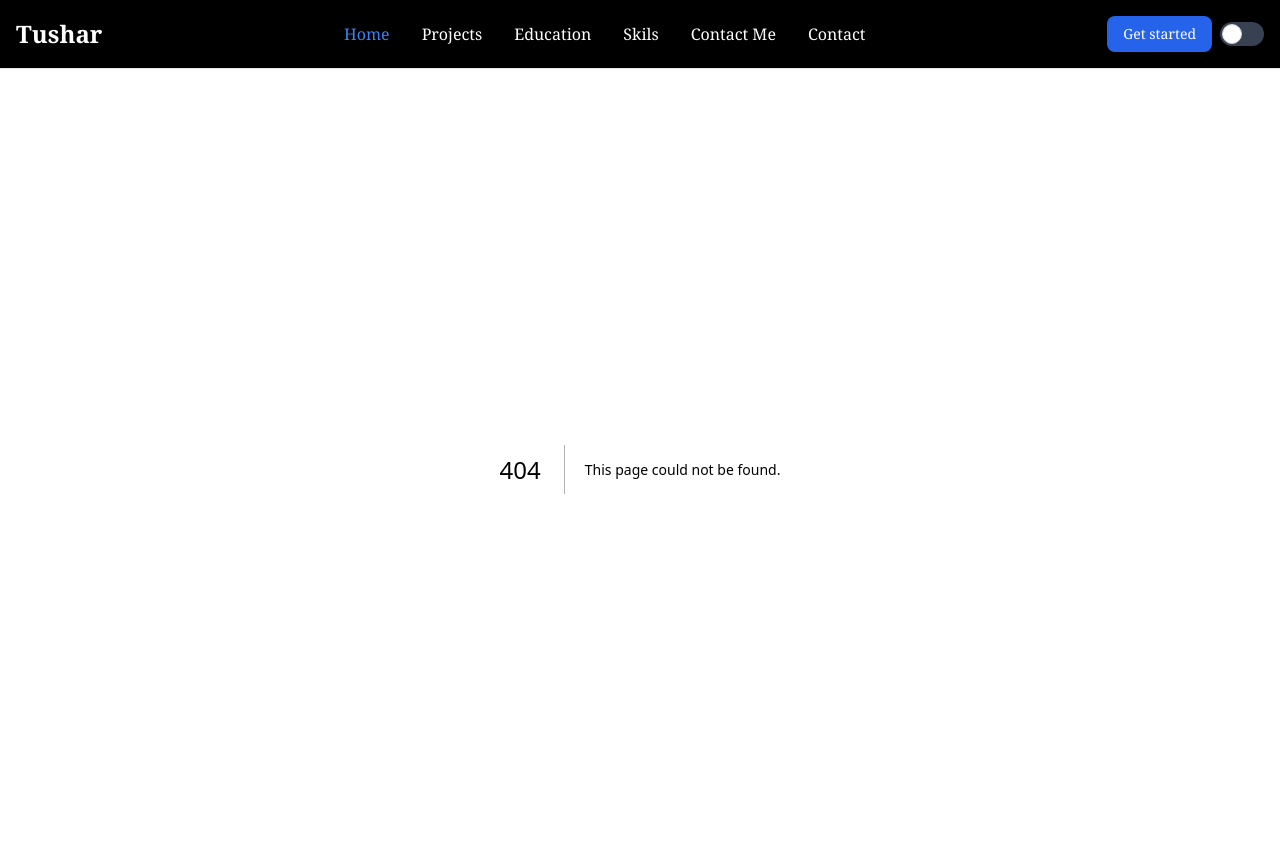
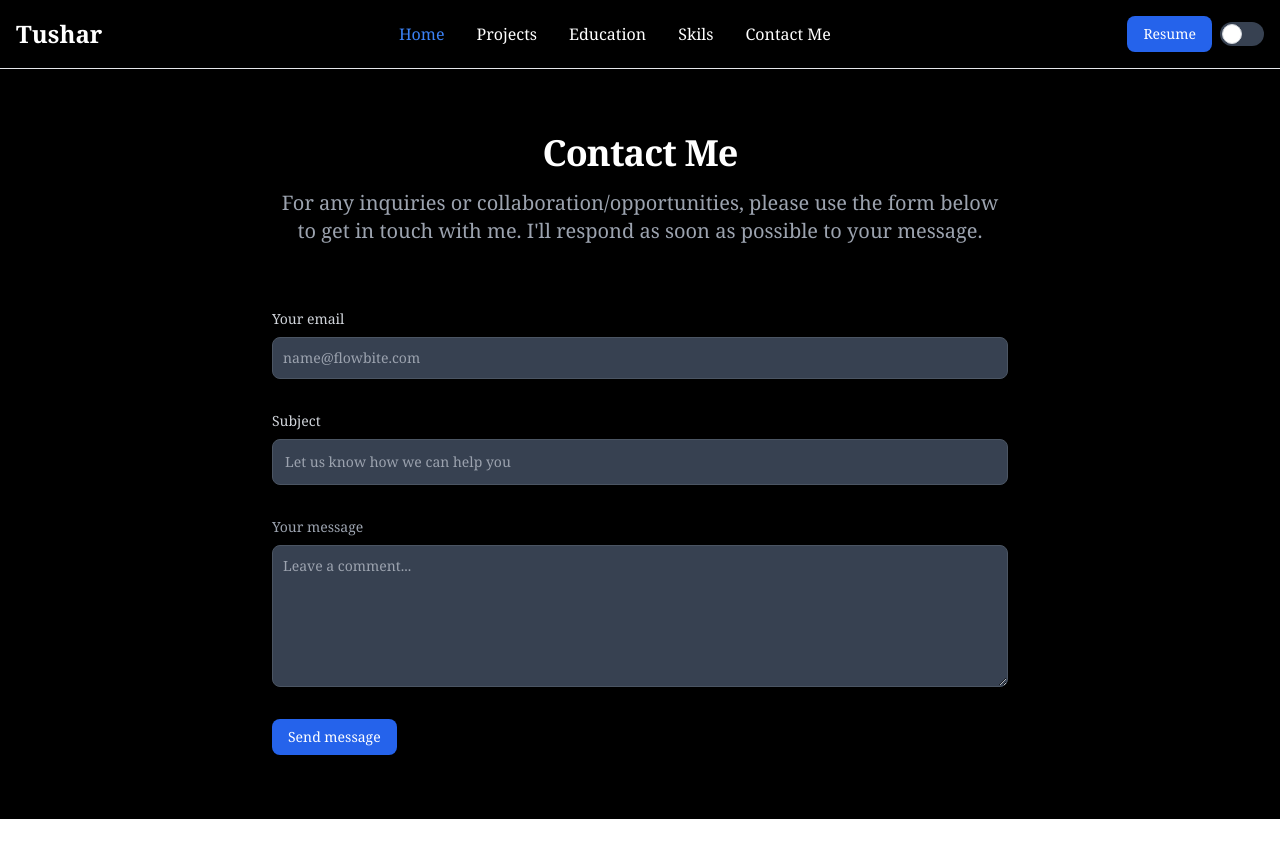
Before and after one commit to Tusharjamdade/portfolio-frontend, a Next.js app: page /contactme in a window 1280 px wide. Before the commit this address had no page. Shown: the top 858 px of the page. After the commit the page ends 819 px from the top, so only its background shows below. Built offline with nearby package versions, Linux system fonts and the light colour scheme.

Commit message:
Starting Backend

```diff
--- /dev/null
+++ b/app/contactme/page.tsx
@@ -0,0 +1,27 @@
+import { useRouter } from 'next/navigation'
+export default function page() {
+  return (
+    <section className="bg-white dark:bg-black">
+  <div className="py-8 lg:py-16 px-4 mx-auto max-w-screen-md">
+      <h2 className="mb-4 text-4xl tracking-tight font-extrabold text-center text-gray-900 dark:text-white">Contact Me</h2>
+      <p className="mb-8 lg:mb-16 font-light text-center text-gray-500 dark:text-gray-400 sm:text-xl">For any inquiries or collaboration/opportunities, please use the form below to get in touch with me. I&apos;ll respond as soon as possible to your message.</p>
+      <form className="space-y-8">
+          <div>
+              <label htmlFor="email" className="block mb-2 text-sm font-medium text-gray-900 dark:text-gray-300">Your email</label>
+              <input type="email" id="email" className="shadow-sm bg-gray-50 border border-gray-300 text-gray-900 text-sm rounded-lg focus:ring-primary-500 focus:border-primary-500 block w-full p-2.5 dark:bg-gray-700 dark:border-gray-600 dark:placeholder-gray-400 dark:text-white dark:focus:ring-primary-500 dark:focus:border-primary-500 dark:shadow-sm-light" placeholder="name@flowbite.com" required/>
+          </div>
+          <div>
+              <label htmlFor="subject" className="block mb-2 text-sm font-medium text-gray-900 dark:text-gray-300">Subject</label>
+              <input type="text" id="subject" className="block p-3 w-full text-sm text-gray-900 bg-gray-50 rounded-lg border border-gray-300 shadow-sm focus:ring-primary-500 focus:border-primary-500 dark:bg-gray-700 dark:border-gray-600 dark:placeholder-gray-400 dark:text-white dark:focus:ring-primary-500 dark:focus:border-primary-500 dark:shadow-sm-light" placeholder="Let us know how we can help you" required/>
+          </div>
+          <div className="sm:col-span-2">
+              <label htmlFor="message" className="block mb-2 text-sm font-medium text-gray-900 dark:text-gray-400">Your message</label>
+              <textarea id="message" rows={6} className="block p-2.5 w-full text-sm text-gray-900 bg-gray-50 rounded-lg shadow-sm border border-gray-300 focus:ring-primary-500 focus:border-primary-500 dark:bg-gray-700 dark:border-gray-600 dark:placeholder-gray-400 dark:text-white dark:focus:ring-primary-500 dark:focus:border-primary-500" placeholder="Leave a comment..."></textarea>
+          </div>
+          <button type="button" className="mr-2 text-white bg-blue-700 hover:bg-blue-800 focus:ring-4 focus:outline-none focus:ring-blue-300 font-medium rounded-lg text-sm px-4 py-2 text-center dark:bg-blue-600 dark:hover:bg-blue-700 dark:focus:ring-blue-800">Send message</button>
+
+      </form>
+  </div>
+</section>
+  )
+}
--- a/components/Education.tsx
+++ b/components/Education.tsx
@@ -13,7 +13,7 @@ export default function Education() {
             </span>
             <h3 className="flex items-center mb-1 text-lg font-semibold text-gray-900 dark:text-white">10th ~Tuljamata English Mdium School, Tuljapur</h3>
             <time className="block mb-2 text-sm font-normal leading-none text-gray-400 dark:text-gray-500">March, 2021</time>
-            <p className="mb-4 text-base font-normal text-gray-500 dark:text-gray-400">Get access to over 20+ pages including a dashboard layout, charts, kanban board, calendar, and pre-order E-commerce & Marketing pages.</p>
+            <p className="mb-4 text-base font-normal text-gray-500 dark:text-gray-400">I completed my 10th grade at Tuljamata English Medium School, Tuljapur, achieving a grade of 81.60%..</p>
         </li>
         <li className="mb-10 ms-6">
         <span className="absolute flex items-center justify-center w-6 h-6 bg-white rounded-full -start-3 ring-8 ring-white dark:ring-gray-900 dark:bg-black">
@@ -21,15 +21,15 @@ export default function Education() {
             </span>
             <h3 className="mb-1 text-lg font-semibold text-gray-900 dark:text-white">Diploma ~JSPMs RSCOE, Tathawade, Pune</h3>
             <time className="block mb-2 text-sm font-normal leading-none text-gray-400 dark:text-gray-500">June, 2024</time>
-            <p className="text-base font-normal text-gray-500 dark:text-gray-400">All of the pages and components are first designed in Figma and we keep a parity between the two versions even as we update the project.</p>
+            <p className="text-base font-normal text-gray-500 dark:text-gray-400">I completed my diploma from JSPM Rajarshi Shahu College of Engineering, Tathawade, Pune, with a grade of 88.40%.</p>
         </li>
         <li className="ms-6">
         <span className="absolute flex items-center justify-center w-6 h-6 bg-white rounded-full -start-3 ring-8 ring-white dark:ring-gray-900 dark:bg-black">
         <svg xmlns="http://www.w3.org/2000/svg" className=" dark:text-white fill-current" viewBox="0 0 640 512"><path d="M320 32c-8.1 0-16.1 1.4-23.7 4.1L15.8 137.4C6.3 140.9 0 149.9 0 160s6.3 19.1 15.8 22.6l57.9 20.9C57.3 229.3 48 259.8 48 291.9l0 28.1c0 28.4-10.8 57.7-22.3 80.8c-6.5 13-13.9 25.8-22.5 37.6C0 442.7-.9 448.3 .9 453.4s6 8.9 11.2 10.2l64 16c4.2 1.1 8.7 .3 12.4-2s6.3-6.1 7.1-10.4c8.6-42.8 4.3-81.2-2.1-108.7C90.3 344.3 86 329.8 80 316.5l0-24.6c0-30.2 10.2-58.7 27.9-81.5c12.9-15.5 29.6-28 49.2-35.7l157-61.7c8.2-3.2 17.5 .8 20.7 9s-.8 17.5-9 20.7l-157 61.7c-12.4 4.9-23.3 12.4-32.2 21.6l159.6 57.6c7.6 2.7 15.6 4.1 23.7 4.1s16.1-1.4 23.7-4.1L624.2 182.6c9.5-3.4 15.8-12.5 15.8-22.6s-6.3-19.1-15.8-22.6L343.7 36.1C336.1 33.4 328.1 32 320 32zM128 408c0 35.3 86 72 192 72s192-36.7 192-72L496.7 262.6 354.5 314c-11.1 4-22.8 6-34.5 6s-23.5-2-34.5-6L143.3 262.6 128 408z"/></svg>
             </span>
-            <h3 className="mb-1 text-lg font-semibold text-gray-900 dark:text-white">Flowbite Library v1.2.2<span className="bg-blue-100 text-blue-800 text-sm font-medium me-2 px-2.5 py-0.5 rounded dark:bg-blue-900 dark:text-blue-300 ms-3">Latest</span></h3>
-            <time className="block mb-2 text-sm font-normal leading-none text-gray-400 dark:text-gray-500">Released on December 2nd, 2021</time>
-            <p className="text-base font-normal text-gray-500 dark:text-gray-400">Get started with dozens of web components and interactive elements built on top of Tailwind CSS.</p>
+            <h3 className="mb-1 text-lg font-semibold text-gray-900 dark:text-white">Comming Soon...<span className="bg-blue-100 text-blue-800 text-sm font-medium me-2 px-2.5 py-0.5 rounded dark:bg-blue-900 dark:text-blue-300 ms-3">Latest</span></h3>
+            {/* <time className="block mb-2 text-sm font-normal leading-none text-gray-400 dark:text-gray-500">...</time>
+            <p className="text-base font-normal text-gray-500 dark:text-gray-400">...</p> */}
         </li>
     </ol>
 
--- a/components/Navbar.tsx
+++ b/components/Navbar.tsx
@@ -22,12 +22,12 @@ export default function Navbar() {
   return (
         <nav className="bg-white border-gray-200 dark:bg-black border-b z-10 sticky top-0">
         <div className="max-w-screen-xl flex flex-wrap items-center justify-between mx-auto p-4">
-        <Link href="#" className="flex items-center space-x-3 rtl:space-x-reverse">
+        <Link href="/#home" className="flex items-center space-x-3 rtl:space-x-reverse">
             {/* <img src="https://flowbite.com/docs/images/logo.svg" className="h-8" alt="Flowbite Logo" /> */}
             <span className="self-center text-2xl font-semibold whitespace-nowrap dark:text-white">Tushar</span>
         </Link>
         <div className="flex md:order-2 space-x-3 md:space-x-0 rtl:space-x-reverse">
-            <button type="button" className="mr-2 text-white bg-blue-700 hover:bg-blue-800 focus:ring-4 focus:outline-none focus:ring-blue-300 font-medium rounded-lg text-sm px-4 py-2 text-center dark:bg-blue-600 dark:hover:bg-blue-700 dark:focus:ring-blue-800">Get started</button>
+            <button type="button" className="mr-2 text-white bg-blue-700 hover:bg-blue-800 focus:ring-4 focus:outline-none focus:ring-blue-300 font-medium rounded-lg text-sm px-4 py-2 text-center dark:bg-blue-600 dark:hover:bg-blue-700 dark:focus:ring-blue-800">Resume</button>
 
 
             <label className="inline-flex items-center me-5 cursor-pointer">
@@ -61,10 +61,6 @@ export default function Navbar() {
         <a href="#" className="block px-4 py-2 text-sm text-gray-700 hover:bg-gray-100 dark:hover:bg-gray-600 dark:text-gray-200 dark:hover:text-white">Sign out</a>
         </div>
     </div> */}
-
-
-
-
             <button onClick={()=>{setMobileMenuOpen(!mobileMenuOpen)}} data-collapse-toggle="navbar-cta" type="button" className="inline-flex items-center p-2 w-10 h-10 justify-center text-sm text-gray-500 rounded-lg md:hidden hover:bg-gray-100 focus:outline-none focus:ring-2 focus:ring-gray-200 dark:text-gray-400 dark:hover:bg-gray-700 dark:focus:ring-gray-600" aria-controls="navbar-cta" aria-expanded="false">
                 <span className="sr-only">Open main menu</span>
                 <svg className="w-5 h-5" aria-hidden="true" xmlns="http://www.w3.org/2000/svg" fill="none" viewBox="0 0 17 14">
@@ -75,28 +71,23 @@ export default function Navbar() {
         <div className={`items-center justify-between w-full md:flex md:w-auto md:order-1 ${mobileMenuOpen?"":"hidden"}`} id="navbar-cta">
             <ul className="flex flex-col font-medium p-4 md:p-0 mt-4 border  rounded-lg  md:space-x-8 rtl:space-x-reverse md:flex-row md:mt-0 md:border-0  dark:bg-black ">
             <li>
-                <Link href="#home" onClick={()=>{setMobileMenuOpen(!mobileMenuOpen)}} className="block py-2 px-3 md:p-0 text-white bg-blue-700 rounded md:bg-transparent md:text-blue-700 md:dark:text-blue-500" aria-current="page">Home</Link>
+                <Link href="/#home" onClick={()=>{setMobileMenuOpen(!mobileMenuOpen)}} className="block py-2 px-3 md:p-0 text-white bg-blue-700 rounded md:bg-transparent md:text-blue-700 md:dark:text-blue-500" aria-current="page">Home</Link>
             </li>
             <li>
-                <Link href="#projects" onClick={()=>{setMobileMenuOpen(!mobileMenuOpen)}} className="block py-2 px-3 md:p-0 text-gray-900 rounded hover:bg-gray-100 md:hover:bg-transparent md:hover:text-blue-700 md:dark:hover:text-blue-500 dark:text-white dark:hover:bg-gray-700 dark:hover:text-white md:dark:hover:bg-transparent dark:border-gray-700">Projects</Link>
+                <Link href="/#projects" onClick={()=>{setMobileMenuOpen(!mobileMenuOpen)}} className="block py-2 px-3 md:p-0 text-gray-900 rounded hover:bg-gray-100 md:hover:bg-transparent md:hover:text-blue-700 md:dark:hover:text-blue-500 dark:text-white dark:hover:bg-gray-700 dark:hover:text-white md:dark:hover:bg-transparent dark:border-gray-700">Projects</Link>
             </li>
             <li>
-                <Link href="#education" onClick={()=>{setMobileMenuOpen(!mobileMenuOpen)}} className="scroll-auto block py-2 px-3 md:p-0 text-gray-900 rounded hover:bg-gray-100 md:hover:bg-transparent md:hover:text-blue-700 md:dark:hover:text-blue-500 dark:text-white dark:hover:bg-gray-700 dark:hover:text-white md:dark:hover:bg-transparent dark:border-gray-700">Education</Link>
+                <Link href="/#education" onClick={()=>{setMobileMenuOpen(!mobileMenuOpen)}} className="scroll-auto block py-2 px-3 md:p-0 text-gray-900 rounded hover:bg-gray-100 md:hover:bg-transparent md:hover:text-blue-700 md:dark:hover:text-blue-500 dark:text-white dark:hover:bg-gray-700 dark:hover:text-white md:dark:hover:bg-transparent dark:border-gray-700">Education</Link>
             </li>
             <li>
-                <Link href="#skills" onClick={()=>{setMobileMenuOpen(!mobileMenuOpen)}} className="block py-2 px-3 md:p-0 text-gray-900 rounded hover:bg-gray-100 md:hover:bg-transparent md:hover:text-blue-700 md:dark:hover:text-blue-500 dark:text-white dark:hover:bg-gray-700 dark:hover:text-white md:dark:hover:bg-transparent dark:border-gray-700">Skils</Link>
+                <Link href="/#skills" onClick={()=>{setMobileMenuOpen(!mobileMenuOpen)}} className="block py-2 px-3 md:p-0 text-gray-900 rounded hover:bg-gray-100 md:hover:bg-transparent md:hover:text-blue-700 md:dark:hover:text-blue-500 dark:text-white dark:hover:bg-gray-700 dark:hover:text-white md:dark:hover:bg-transparent dark:border-gray-700">Skils</Link>
             </li>
             <li>
-                <a href="#" className="block py-2 px-3 md:p-0 text-gray-900 rounded hover:bg-gray-100 md:hover:bg-transparent md:hover:text-blue-700 md:dark:hover:text-blue-500 dark:text-white dark:hover:bg-gray-700 dark:hover:text-white md:dark:hover:bg-transparent dark:border-gray-700">Contact Me</a>
+                <Link href="/contactme" className="block py-2 px-3 md:p-0 text-gray-900 rounded hover:bg-gray-100 md:hover:bg-transparent md:hover:text-blue-700 md:dark:hover:text-blue-500 dark:text-white dark:hover:bg-gray-700 dark:hover:text-white md:dark:hover:bg-transparent dark:border-gray-700">Contact Me</Link>
             </li>
-            <li>
-                <a href="#" className="block py-2 px-3 md:p-0 text-gray-900 rounded hover:bg-gray-100 md:hover:bg-transparent md:hover:text-blue-700 md:dark:hover:text-blue-500 dark:text-white dark:hover:bg-gray-700 dark:hover:text-white md:dark:hover:bg-transparent dark:border-gray-700">Contact</a>
-            </li>
-            {/* <li>
-                <a href="#" className="block py-2 px-3 md:p-0 text-gray-900 rounded hover:bg-gray-100 md:hover:bg-transparent md:hover:text-blue-700 md:dark:hover:text-blue-500 dark:text-white dark:hover:bg-gray-700 dark:hover:text-white md:dark:hover:bg-transparent dark:border-gray-700">Ask AI</a>
-            </li> */}
             </ul>
         </div>
+
         </div>
         </nav>
 
--- a/components/Projects.tsx
+++ b/components/Projects.tsx
@@ -15,8 +15,8 @@ export default function Projects() {
       </div>
       <div className="px-6 pt-4 pb-2">
         <span className="inline-block bg-gray-200 rounded-full px-3 py-1 text-sm font-semibold text-gray-700 mr-2 mb-2">#Next.js</span>
-        <span className="inline-block bg-gray-200 rounded-full px-3 py-1 text-sm font-semibold text-gray-700 mr-2 mb-2">#Node.js</span>
         <span className="inline-block bg-gray-200 rounded-full px-3 py-1 text-sm font-semibold text-gray-700 mr-2 mb-2">#TypeScript</span>
+        <span className="inline-block bg-gray-200 rounded-full px-3 py-1 text-sm font-semibold text-gray-700 mr-2 mb-2">#Hono</span>
       </div>
     </div>
 
@@ -47,7 +47,7 @@ export default function Projects() {
       <div className="px-6 pt-4 pb-2">
         <span className="inline-block bg-gray-200 rounded-full px-3 py-1 text-sm font-semibold text-gray-700 mr-2 mb-2">#React.js</span>
         <span className="inline-block bg-gray-200 rounded-full px-3 py-1 text-sm font-semibold text-gray-700 mr-2 mb-2">#Express.js</span>
-        <span className="inline-block bg-gray-200 rounded-full px-3 py-1 text-sm font-semibold text-gray-700 mr-2 mb-2">#JavaScript</span>
+        <span className="inline-block bg-gray-200 rounded-full px-3 py-1 text-sm font-semibold text-gray-700 mr-2 mb-2">#TypeScript</span>
       </div>
     </div>
 
```
